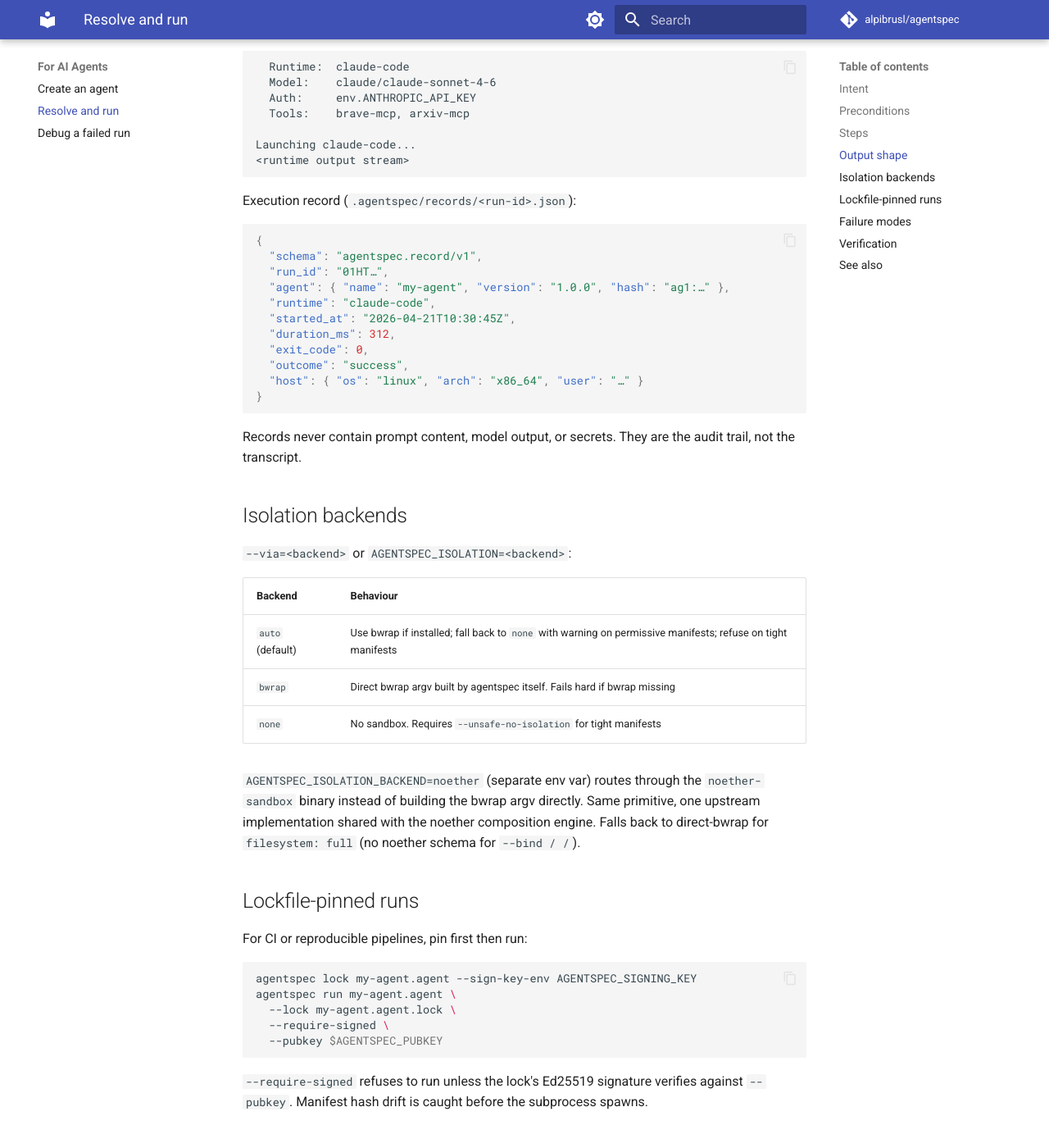
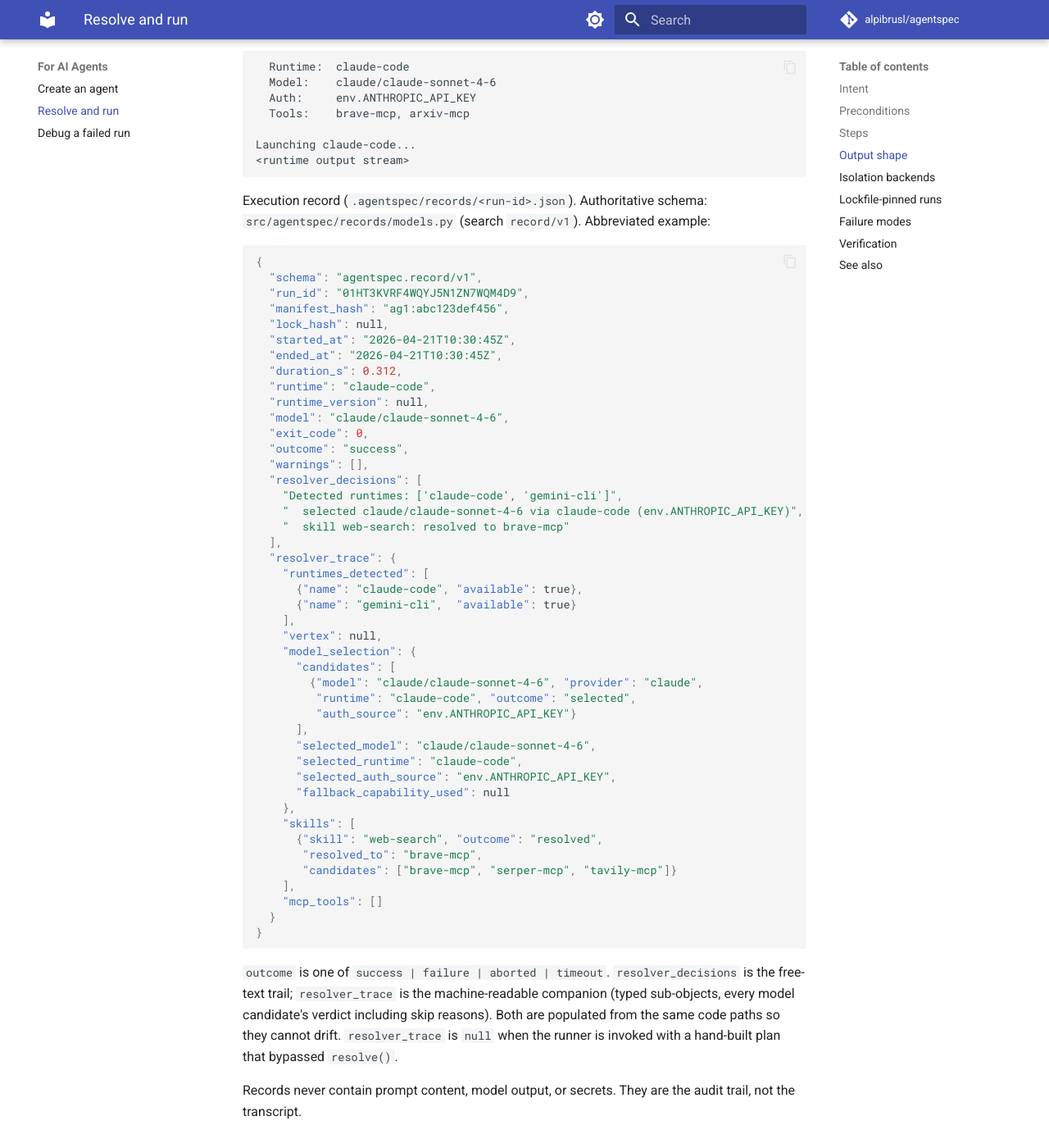
Before and after one commit to alpibrusl/agentspec, an MkDocs documentation site: the page built from docs/agents/resolve-and-run.md, in a window 1280 px wide and 1400 px high, scrolled down 1141 px. Shown: the whole window at 82% size. Built offline with MkDocs 1.6.1 and Material for MkDocs 9.7.7, drawn with Linux system fonts in a browser that asks for light colours; comment, search, counter and statistics services are not loaded.

Commit message:
docs: align PR #30 example records with actual ExecutionRecord schema
PR #30's tutorial + agents-playbooks pages shipped illustrative
records that don't match src/agentspec/records/models.py:

- ``agent: {name, version, hash}``        → real model has ``manifest_hash``
- ``duration_ms``                         → real has ``duration_s`` (float seconds)
- ``host: {os, arch, user}``              → not on the record at all
- ``outcome: "runtime_error"``            → real Outcome literal is
                                            ``success | failure | aborted | timeout``

Updates the example records in:
- docs/tutorial/full-pipeline.md (pipeline walkthrough)
- docs/tutorial/when-things-go-wrong.md (failure-record example)
- docs/agents/resolve-and-run.md (agent-track output shape)

While there, surfaces the new audit fields landed in #32 / this branch:

- ``resolver_decisions`` — free-text reasoning trail
- ``resolver_trace``     — structured companion (runtimes_detected,
  model_selection.candidates with skip reasons, vertex routing,
  skills, mcp_tools)

The "resolver picks the wrong model" diagnostic in
when-things-go-wrong.md gains a one-liner showing how to diff
``resolver_trace`` between two runs without re-running on the host.

The agent-track example now points at ``src/agentspec/records/models.py``
as the authoritative schema (matches the AGENTS.md "docs can drift; the
CLI and schema are the truth" line) and shows a fuller trace so an
agent reading the playbook sees the exact field shape.

mkdocs build --strict still clean; 488 passed, 1 skipped.

````diff
--- a/docs/agents/resolve-and-run.md
+++ b/docs/agents/resolve-and-run.md
@@ -47,21 +47,56 @@ Launching claude-code...
 <runtime output stream>
 ```
 
-Execution record (`.agentspec/records/<run-id>.json`):
+Execution record (`.agentspec/records/<run-id>.json`). Authoritative schema: `src/agentspec/records/models.py` (search `record/v1`). Abbreviated example:
 
 ```json
 {
   "schema": "agentspec.record/v1",
-  "run_id": "01HT…",
-  "agent": { "name": "my-agent", "version": "1.0.0", "hash": "ag1:…" },
+  "run_id": "01HT3KVRF4WQYJ5N1ZN7WQM4D9",
+  "manifest_hash": "ag1:abc123def456",
+  "lock_hash": null,
+  "started_at": "2026-04-21T10:30:45Z",
+  "ended_at": "2026-04-21T10:30:45Z",
+  "duration_s": 0.312,
   "runtime": "claude-code",
-  "started_at": "2026-04-21T10:30:45Z",
-  "duration_ms": 312,
+  "runtime_version": null,
+  "model": "claude/claude-sonnet-4-6",
   "exit_code": 0,
   "outcome": "success",
-  "host": { "os": "linux", "arch": "x86_64", "user": "…" }
+  "warnings": [],
+  "resolver_decisions": [
+    "Detected runtimes: ['claude-code', 'gemini-cli']",
+    "  selected claude/claude-sonnet-4-6 via claude-code (env.ANTHROPIC_API_KEY)",
+    "  skill web-search: resolved to brave-mcp"
+  ],
+  "resolver_trace": {
+    "runtimes_detected": [
+      {"name": "claude-code", "available": true},
+      {"name": "gemini-cli",  "available": true}
+    ],
+    "vertex": null,
+    "model_selection": {
+      "candidates": [
+        {"model": "claude/claude-sonnet-4-6", "provider": "claude",
+         "runtime": "claude-code", "outcome": "selected",
+         "auth_source": "env.ANTHROPIC_API_KEY"}
+      ],
+      "selected_model": "claude/claude-sonnet-4-6",
+      "selected_runtime": "claude-code",
+      "selected_auth_source": "env.ANTHROPIC_API_KEY",
+      "fallback_capability_used": null
+    },
+    "skills": [
+      {"skill": "web-search", "outcome": "resolved",
+       "resolved_to": "brave-mcp",
+       "candidates": ["brave-mcp", "serper-mcp", "tavily-mcp"]}
+    ],
+    "mcp_tools": []
+  }
 }
 ```
+
+`outcome` is one of `success | failure | aborted | timeout`. `resolver_decisions` is the free-text trail; `resolver_trace` is the machine-readable companion (typed sub-objects, every model candidate's verdict including skip reasons). Both are populated from the same code paths so they cannot drift. `resolver_trace` is `null` when the runner is invoked with a hand-built plan that bypassed `resolve()`.
 
 Records never contain prompt content, model output, or secrets. They are the audit trail, not the transcript.
 
````
Also changed, not shown: docs/tutorial/full-pipeline.md (+29 -8 lines), docs/tutorial/when-things-go-wrong.md (+17 -5 lines).
